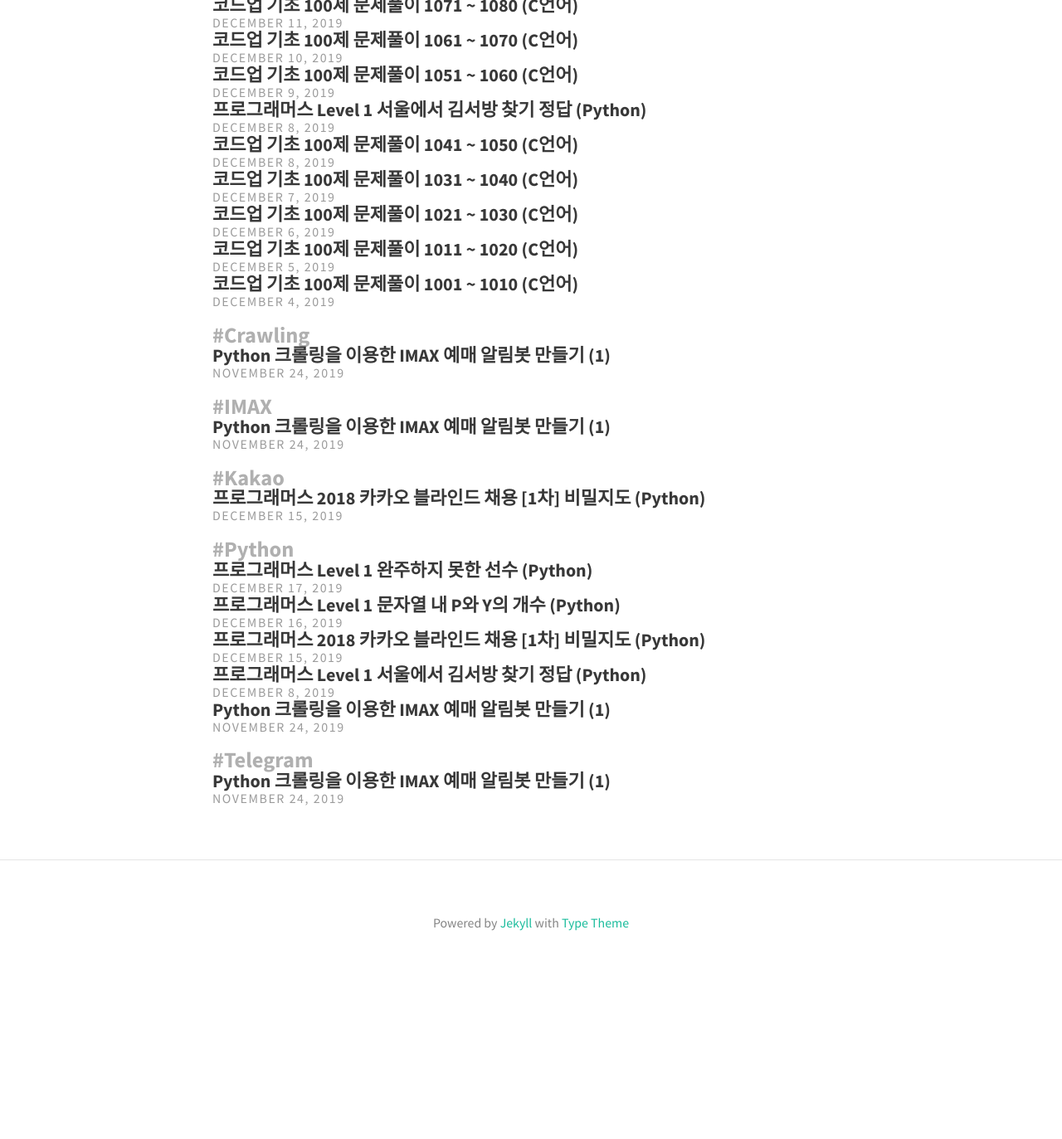
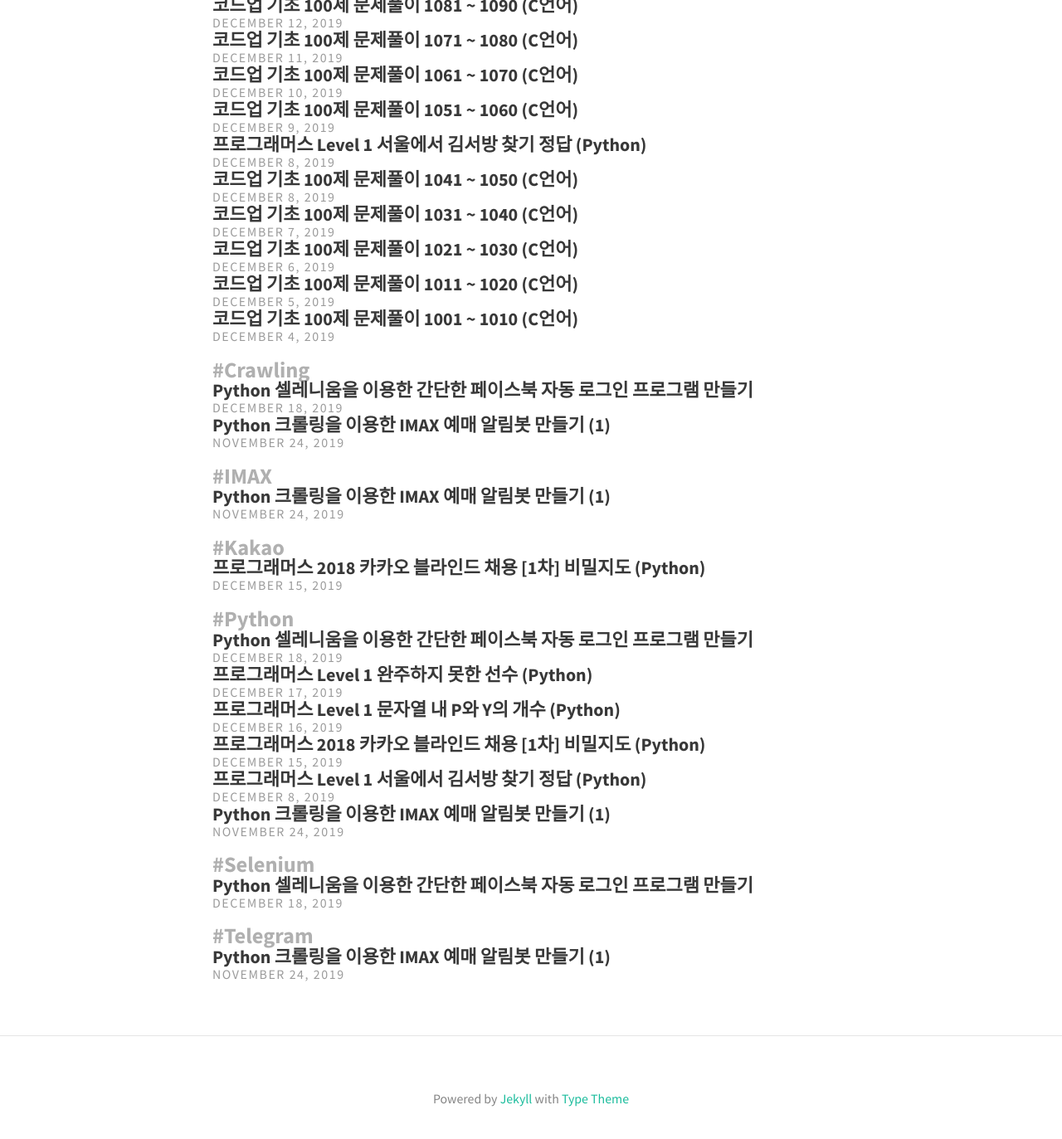
Before and after one commit to jeeyune/jeeyune.github.io, a Jekyll site: the page built from tags.html, in a window 1280 px wide and 1400 px high, scrolled down 2147 px. Shown: the top 1373 px of the window at 83% size. Built offline with Jekyll 4.4.1, drawn with Linux system fonts in a browser that asks for light colours; nearby versions of some CDN libraries; comment, search, counter and statistics services are not loaded; before the commit the page ends 3335 px from its top, so only the background shows below that; some of the changed text lies outside the part shown.

Commit message:
Selenium Project

````diff
--- a/_includes/header.html
+++ b/_includes/header.html
@@ -68,6 +68,7 @@
 			<li><a href="/">Projects</a>
 				<ul>
 					<li><a href="/Projects/IMAX_Notification_Bot">IMAX Notification Bot</a></li>
+					<li><a href="/Projects/Facebook_Auto_Login">Facebook Auto Login</a></li>
 				</ul>
 			</li>
 		</ul>
--- /dev/null
+++ b/_posts/Python-Crawling/2019-12-18-Facebook-Automatic-Login.md
@@ -0,0 +1,82 @@
+---
+layout: post
+title: Python 셀레니움을 이용한 간단한 페이스북 자동 로그인 프로그램 만들기
+comments: true
+categories: [Projects/Facebook_Auto_Login]
+tags: [Python, Algorithm, Crawling, Selenium]
+---
+
+안녕하세요 오늘은 파이썬 셀레니움을 이용해 간단한 자동화 프로그램을 만들어 보려고 합니다!
+<br><br>
+
+**셀레니움 (Selenium) 이란?**
+<br>
+셀레니움은 웹 애플리케이션을 테스트 하는데 사용하는 오픈소스 (무료) 프레임워크 입니다.
+셀레니움은 한개의 툴이 아닌 4가지 소프트웨어의 모음입니다.
+<br>
+- Selenium IDE (셀레니움 통합 개발 환경)
+- Selenium RC (셀레니움 원격 제어)
+- Web Driver
+- Selenium Grid
+<br>
+
+셀레니움의 장점은 Web Driver API를 통해 OS에 설치된 크롬과 같은 브라우저를 제어 할 수 있기 때문에 비동기적인, 또는 뒤늦게 불러와지는 컨텐츠들을 크롤링해 가져올 수 있다는 점입니다.
+
+<br><br>
+
+# <span style="color:SeaGreen"> 1. 셀레니움 설치하기 </span>
+<br>
+셀레니움을 설치하기 위해서는 pip을 사용해야 합니다.
+<br>
+```
+pip install selenium
+```
+
+만약 BS4가 설치가 안되어있다면 BS4 먼저 설치해주세요.
+<br>
+```
+pip install beautifulsoup4
+```
+<br><br>
+
+# <span style="color:SeaGreen"> 2. Facebook HTML 분석 </span>
+<br>
+페이스북의 로그인 페이지로 가서 개발자 모드를 살펴보면, 아이디와 비밀번호에 값을 입력하기 위해서는 id나 name같은 특정한 value를 알아야 합니다.
+<br>
+![facebook.JPG](/assets/img/facebook.JPG)
+<br>
+
+사진에서 보이듯이, 아이디를 입력하는 란은 'email', 비밀번호를 입력하는 란에는 'pass'라는 id를 사용하고 있네요.
+
+<br>
+
+# <span style="color:SeaGreen"> 2. 파이썬 코드 작성 </span>
+<br>
+
+```python
+from selenium import webdriver
+from webdriver_manager.chrome import ChromeDriverManager
+from selenium.webdriver.common.keys import keys
+
+user = "아이디 저장"
+pwd = "비밀번호 저장"
+
+driver = webdriver.Chrome(ChromeDriverManager().install())      # 웹드라이버의 경로 입력
+driver.get("http://facebook.com/")                              # Facebook 접속
+assert "Facebook" in driver.title                               # driver.title이 Facebook이 맞는지 아닌지를 판단하기 위한 코드
+
+elem = driver.find_element_by_id("email")                       # id가 email인 element를 찾아서 커서를 이동
+elem.send_keys(user)                                            # user에 입력한 값을 커서가 있는 곳에 입력
+elem = driver.find_element_by_id("pass")                        # 비밀번호도 같은방법으로 반복
+elem.send_keys(pwd)
+elem.send_keys(Keys.RETURN)                                     # 엔터키
+```
+<br>
+
+
+위의 코드를 실행해보면, 자동으로 페이스북에 로그인이 되는 것을 확인 할 수 있습니다. 신기하죠? ㅎㅎ
+<br>
+다음엔 자동으로 로그인 한 후 타임라인에서 프로필을 긁어오는 프로그램을 구현해보도록 하겠습니다.
+
+<br>
+감사합니다!
````
Also changed, not shown: category/Auto Facebook Login.md (added, +5 -0 lines), assets/img/facebook.JPG (added).
